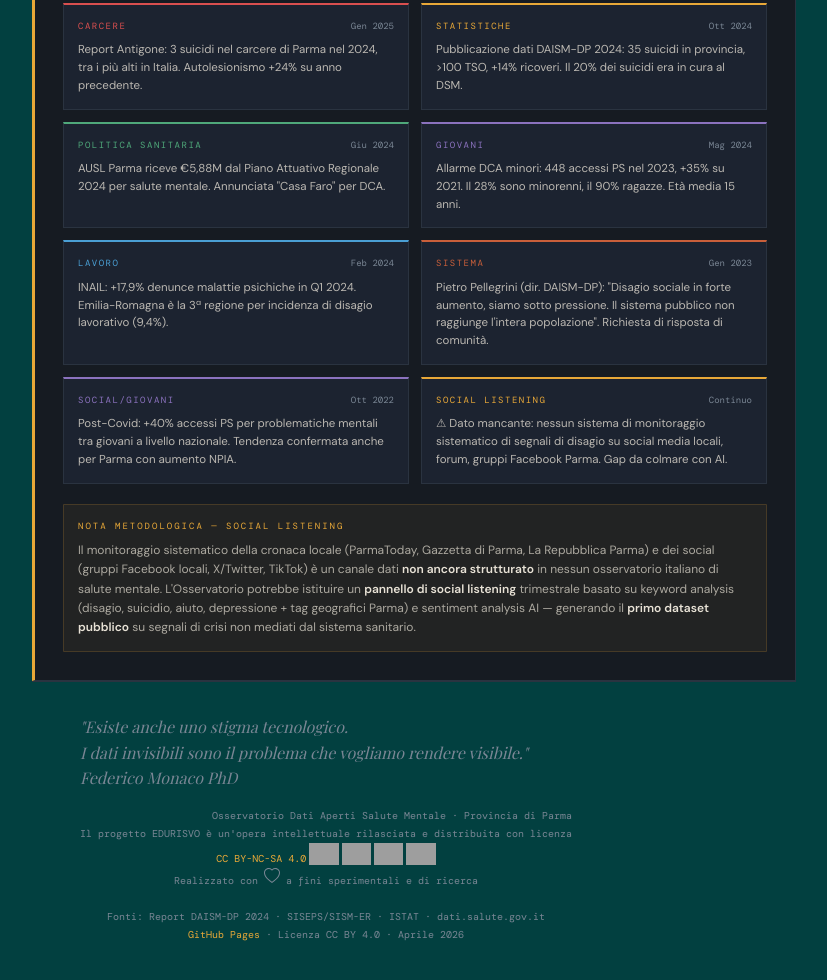
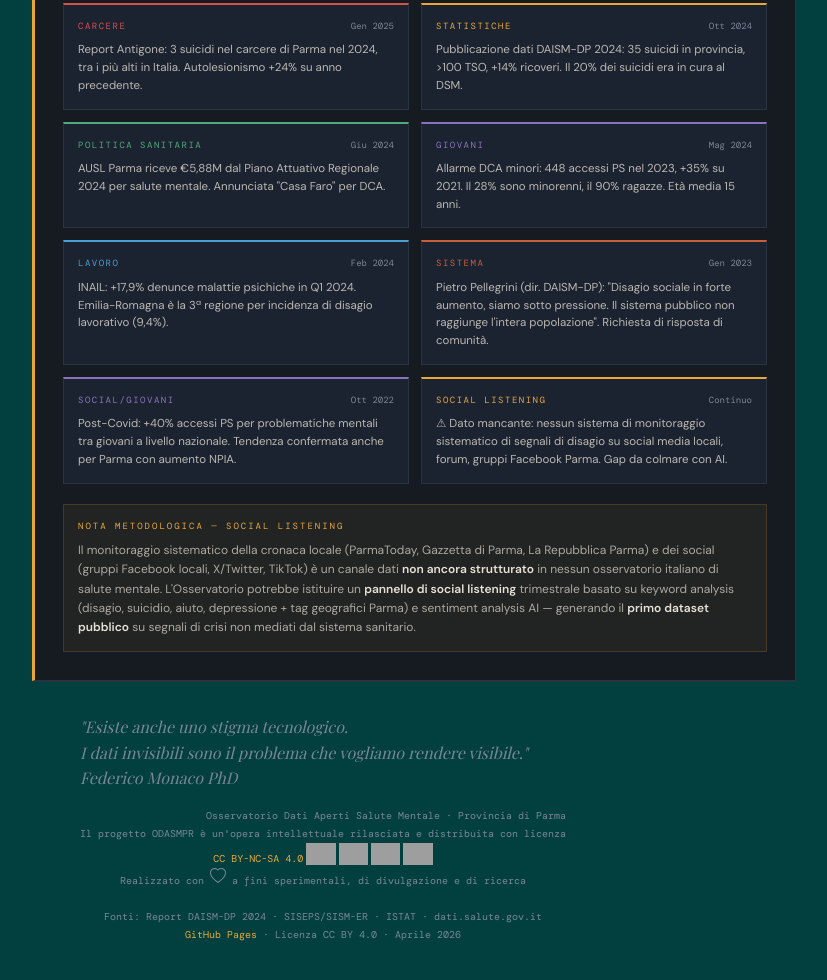
Before and after one commit to odasmpr/odasmpr.github.io, a plain HTML site: page index.html in a window 1280 px wide. Shown: the part 6704-7684 px from the top of the page, without its empty margins (226-1053 px from the left). Drawn offline with nearby package versions, Linux system fonts and the light colour scheme; grey boxes are pictures that could not be loaded; a web font is replaced by a local one.

Commit message:
Update index.html

```diff
--- a/index.html
+++ b/index.html
@@ -1110,13 +1110,13 @@ footer {
   <div class="footer-right">
     Osservatorio Dati Aperti Salute Mentale · Provincia di Parma<br>
     <center>
-			      <p xmlns:cc="http://creativecommons.org/ns#" >Il progetto EDURISVO è un'opera intellettuale rilasciata e distribuita con licenza
+			      <p xmlns:cc="http://creativecommons.org/ns#" >Il progetto ODASMPR è un'opera intellettuale rilasciata e distribuita con licenza
 			      <br>
 			      <a href="http://creativecommons.org/licenses/by-nc-sa/4.0/?ref=chooser-v1" target="_blank" rel="license noopener noreferrer" style="display:inline-block;">CC BY-NC-SA 4.0<img style="height:22px!important;margin-left:3px;vertical-align:text-bottom;" src="https://mirrors.creativecommons.org/presskit/icons/cc.svg?ref=chooser-v1"><img style="height:22px!important;margin-left:3px;vertical-align:text-bottom;" src="https://mirrors.creativecommons.org/presskit/icons/by.svg?ref=chooser-v1"><img style="height:22px!important;margin-left:3px;vertical-align:text-bottom;" src="https://mirrors.creativecommons.org/presskit/icons/nc.svg?ref=chooser-v1"><img style="height:22px!important;margin-left:3px;vertical-align:text-bottom;" src="https://mirrors.creativecommons.org/presskit/icons/sa.svg?ref=chooser-v1"></a></p>
 						Realizzato con <svg xmlns="http://www.w3.org/2000/svg" width="16" height="16" fill="currentColor" class="bi bi-heart" viewBox="0 0 16 16">
   <path d="m8 2.748-.717-.737C5.6.281 2.514.878 1.4 3.053c-.523 1.023-.641 2.5.314 4.385.92 1.815 2.834 3.989 6.286 6.357 3.452-2.368 5.365-4.542 6.286-6.357.955-1.886.838-3.362.314-4.385C13.486.878 10.4.28 8.717 2.01L8 2.748zM8 15C-7.333 4.868 3.279-3.04 7.824 1.143c.06.055.119.112.176.171a3.12 3.12 0 0 1 .176-.17C12.72-3.042 23.333 4.867 8 15z"/>
 </svg>
- a fini sperimentali e di ricerca
+ a fini sperimentali, di divulgazione e di ricerca
 						</ul>
 					</p>
     <br>
```
